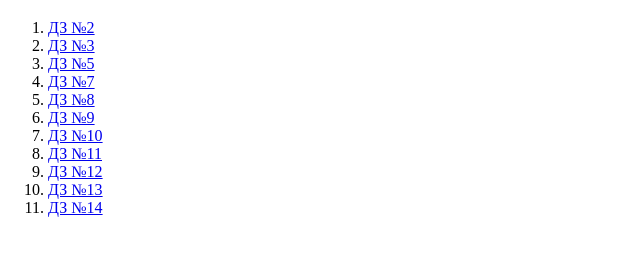
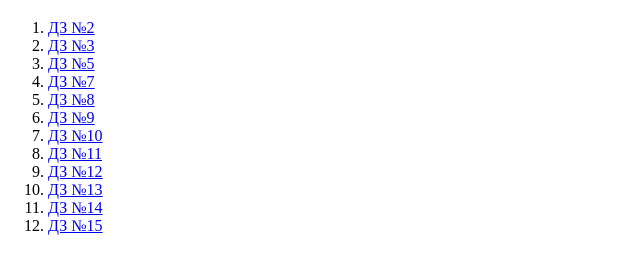
Before and after one commit to OlenaBern/JS_homework, a plain HTML site: page index.html in a window 1280 px wide. Shown: the part 61-334 px from the top of the page, without its empty margins (0-640 px from the left). Drawn offline with Linux system fonts and the light colour scheme.

Commit message:
Add files via upload

```diff
--- a/index.html
+++ b/index.html
@@ -43,6 +43,9 @@
 		<li>
         <a href="lesson_14/index.html">ДЗ №14</a>
 		</li>
+		<li>
+        <a href="lesson_15/index.html">ДЗ №15</a>
+		</li>
     </ol>
   </body>
 </html>
```
